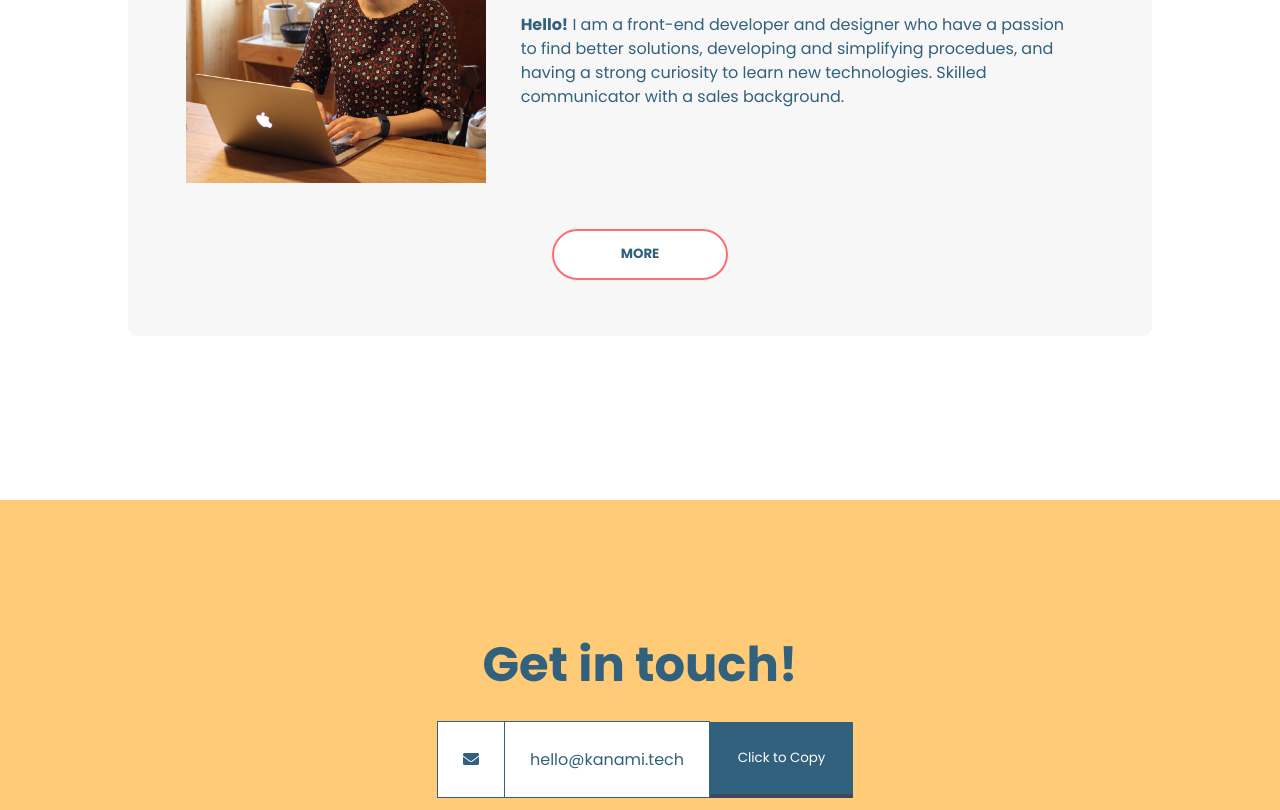
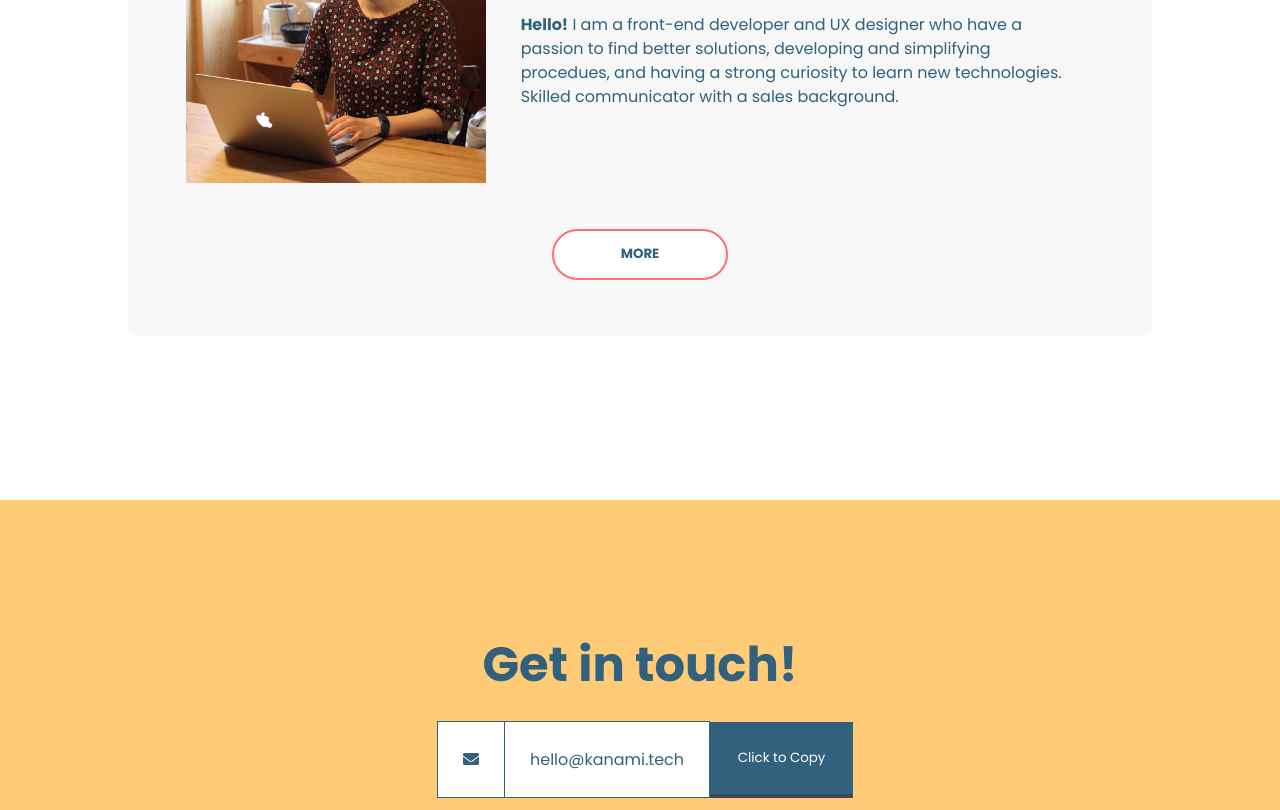
Before and after one commit to kanami-h/kanami-portfolio, a Gatsby site: page / in a window 1280 px wide. Shown: the part 2973-3783 px from the top of the page. Built offline with nearby package versions, Linux system fonts and the light colour scheme; Gatsby itself is replaced by a stand-in of ours; some packages are replaced by stand-ins of ours.

Commit message:
fixed profile text

```diff
--- a/src/pages/index.js
+++ b/src/pages/index.js
@@ -61,7 +61,7 @@ export default function Home({ data }) {
             <h3>Kanami Hidaka</h3>
             <p>
               <span className={styles.bold}>Hello!</span> I am a front-end
-              developer and designer who have a passion to find better
+              developer and UX designer who have a passion to find better
               solutions, developing and simplifying procedues, and having a
               strong curiosity to learn new technologies. Skilled communicator
               with a sales background.
```
